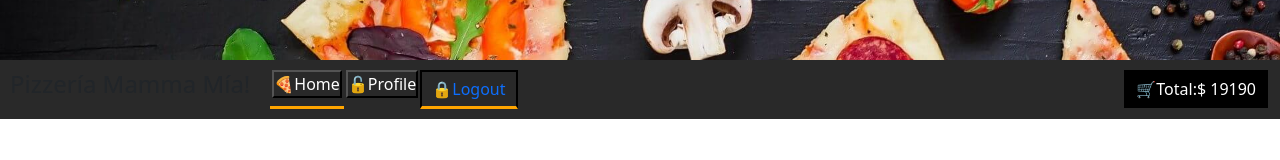
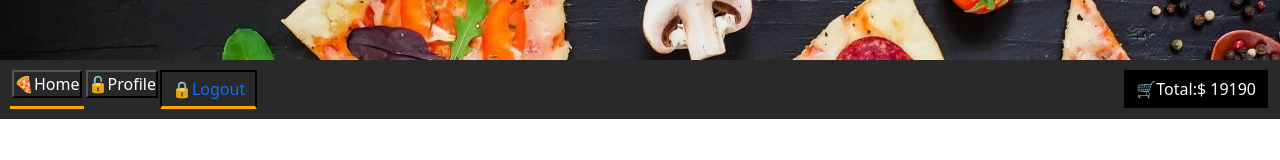
Before and after one commit to RaulRC86/Hito-7-React-Raul-Rodriguez-, a React (Vite) app in the folder frontend/: page / in a window 1280 px wide. Shown: the part 180-340 px from the top of the page. Built offline with nearby package versions, Linux system fonts and the light colour scheme; no server answers.

Commit message:
cambios de nombres de archivos a minúsculas

```diff
--- a/frontend/src/components/Navbar/Navbar.jsx
+++ b/frontend/src/components/Navbar/Navbar.jsx
@@ -16,7 +16,6 @@ export const Navbar = () => {
 
   return (
     <nav>
-      <h4>Pizzería Mamma Mía!</h4>
       <NavLink to="/">
         <button className={setActiveClass}>🍕Home</button>
       </NavLink>
```
